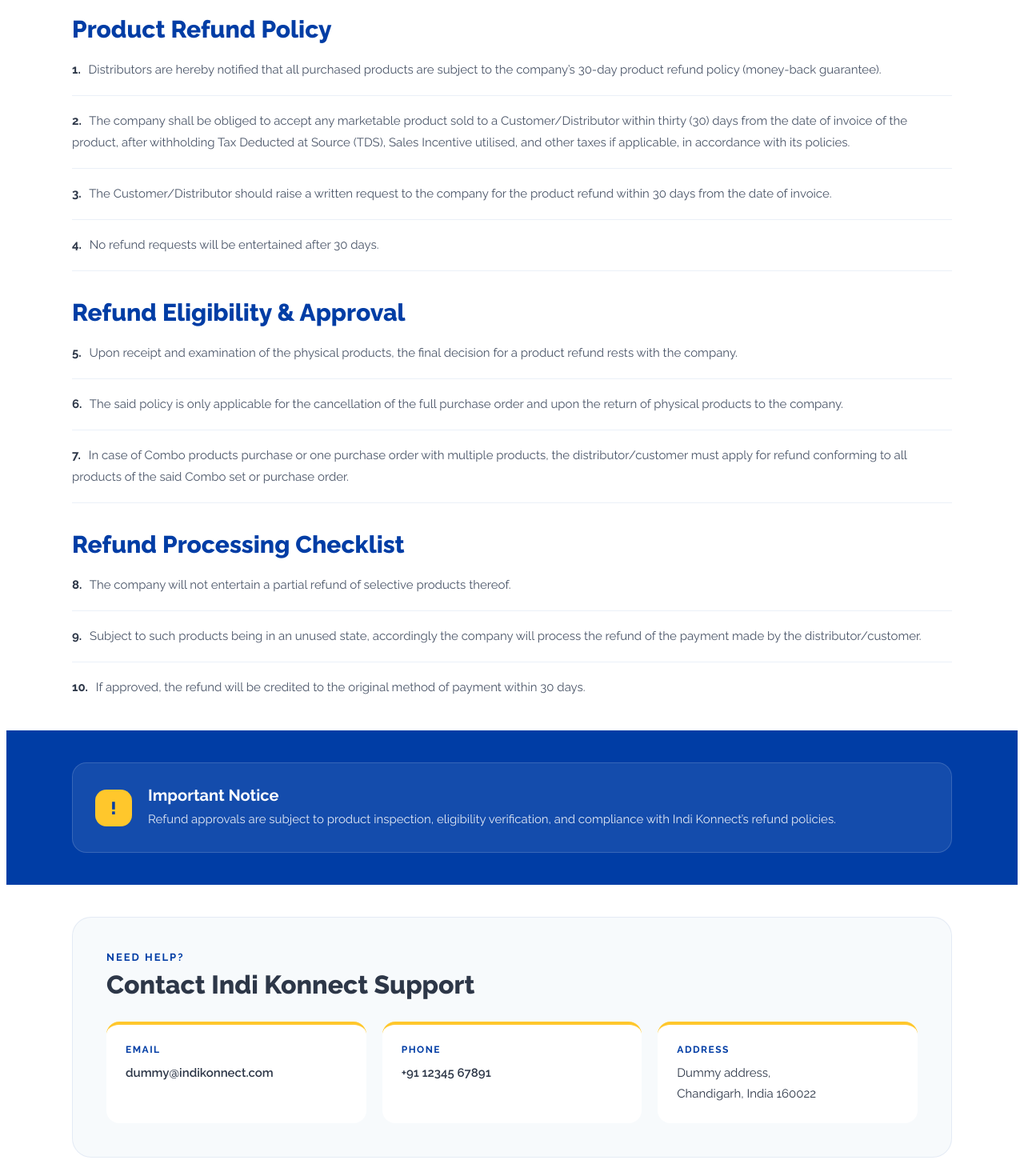
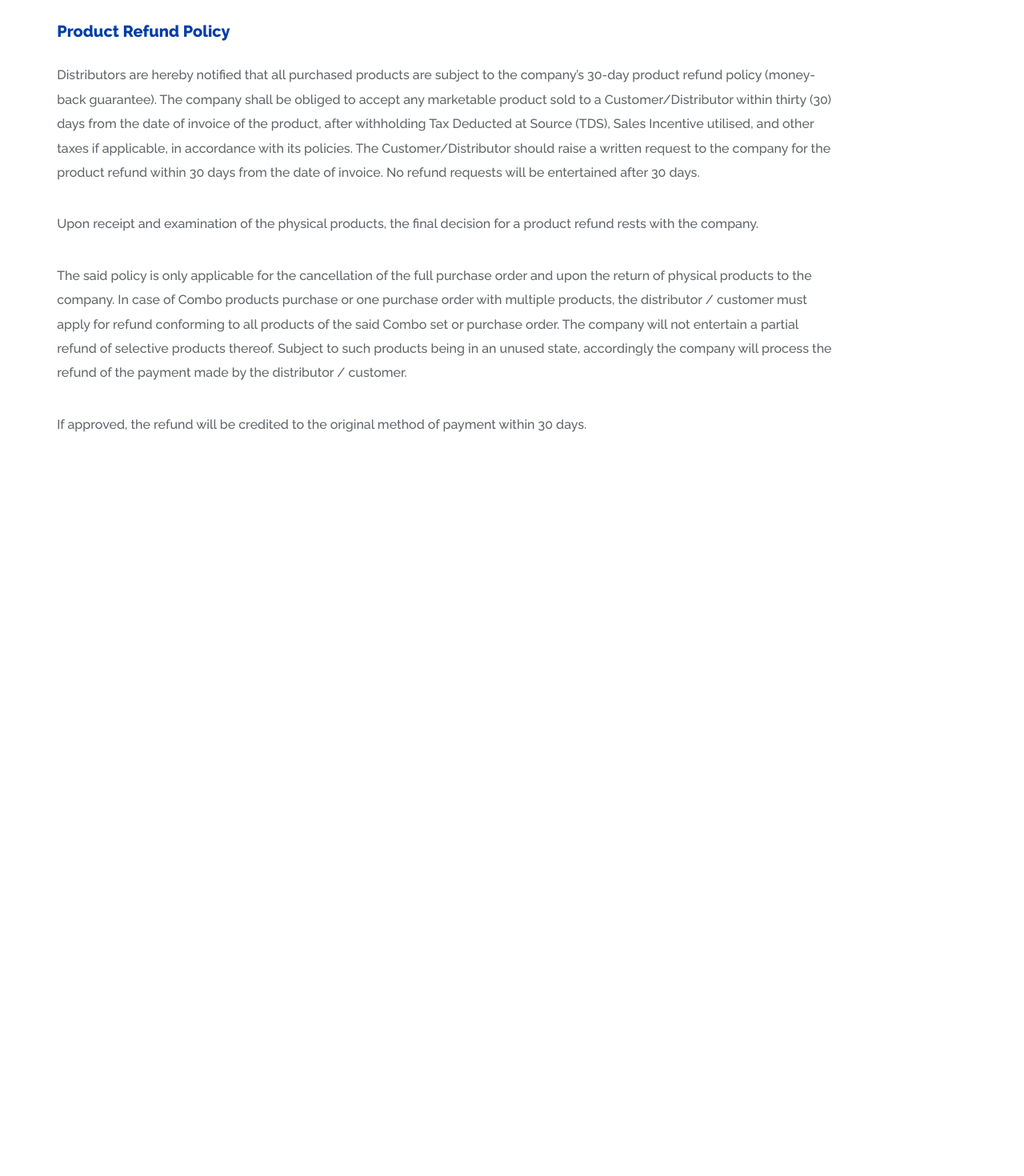
Before and after one commit to aaditya3196/IndiKonnect, a Nuxt app: page /refund-and-cancellation-policy in a window 1280 px wide. Shown: the part 440-1910 px from the top of the page at 80% size. After the commit the page ends 1019 px from the top, so only its background shows below. Built offline with nearby package versions, Linux system fonts and the light colour scheme.

Commit message:
Update refund-and-cancellation-policy.vue

```diff
--- a/app/pages/refund-and-cancellation-policy.vue
+++ b/app/pages/refund-and-cancellation-policy.vue
@@ -49,184 +49,21 @@
           Product Refund Policy
         </h2>
 
-        <div class="legal-point">
-          <p>
-            <span class="point-number">1.</span>
-            Distributors are hereby notified that all purchased products are
-            subject to the company’s 30-day product refund policy
-            (money-back guarantee).
-          </p>
-        </div>
-
-        <div class="legal-point">
-          <p>
-            <span class="point-number">2.</span>
-            The company shall be obliged to accept any marketable product sold
-            to a Customer/Distributor within thirty (30) days from the date of
-            invoice of the product, after withholding Tax Deducted at Source
-            (TDS), Sales Incentive utilised, and other taxes if applicable, in
-            accordance with its policies.
-          </p>
-        </div>
-
-        <div class="legal-point">
-          <p>
-            <span class="point-number">3.</span>
-            The Customer/Distributor should raise a written request to the
-            company for the product refund within 30 days from the date of
-            invoice.
-          </p>
-        </div>
-
-        <div class="legal-point">
-          <p>
-            <span class="point-number">4.</span>
-            No refund requests will be entertained after 30 days.
-          </p>
-        </div>
-
-        <h2 class="section-heading">
-          Refund Eligibility & Approval
-        </h2>
-
-        <div class="legal-point">
-          <p>
-            <span class="point-number">5.</span>
-            Upon receipt and examination of the physical products, the final
-            decision for a product refund rests with the company.
-          </p>
-        </div>
-
-        <div class="legal-point">
-          <p>
-            <span class="point-number">6.</span>
-            The said policy is only applicable for the cancellation of the full
-            purchase order and upon the return of physical products to the
-            company.
-          </p>
-        </div>
-
-        <div class="legal-point">
-          <p>
-            <span class="point-number">7.</span>
-            In case of Combo products purchase or one purchase order with
-            multiple products, the distributor/customer must apply for refund
-            conforming to all products of the said Combo set or purchase order.
-          </p>
-        </div>
-
-        <h2 class="section-heading">
-          Refund Processing Checklist
-        </h2>
-
-        <div class="legal-point">
-          <p>
-            <span class="point-number">8.</span>
-            The company will not entertain a partial refund of selective
-            products thereof.
-          </p>
-        </div>
-
-        <div class="legal-point">
-          <p>
-            <span class="point-number">9.</span>
-            Subject to such products being in an unused state, accordingly the
-            company will process the refund of the payment made by the
-            distributor/customer.
-          </p>
-        </div>
-
-        <div class="legal-point last-point">
-          <p>
-            <span class="point-number">10.</span>
-            If approved, the refund will be credited to the original method of
-            payment within 30 days.
-          </p>
-        </div>
-
-      </div>
-
-    </section>
-
-    <!-- NOTICE -->
-    <section class="notice-section">
-
-      <div class="notice-card reveal">
-
-        <div class="note-icon">
-          !
-        </div>
-
-        <div>
-
-          <p class="notice-title">
-            Important Notice
-          </p>
-
-          <p class="notice-text">
-            Refund approvals are subject to product inspection, eligibility
-            verification, and compliance with Indi Konnect’s refund policies.
-          </p>
-
-        </div>
-
-      </div>
-
-    </section>
-
-    <!-- SUPPORT -->
-    <section class="support-section">
-
-      <div class="support-card reveal">
-
-        <p class="eyebrow-dark">
-          Need Help?
+        <p class="refund-text">
+          Distributors are hereby notified that all purchased products are subject to the company’s 30-day product refund policy (money-back guarantee). The company shall be obliged to accept any marketable product sold to a Customer/Distributor within thirty (30) days from the date of invoice of the product, after withholding Tax Deducted at Source (TDS), Sales Incentive utilised, and other taxes if applicable, in accordance with its policies. The Customer/Distributor should raise a written request to the company for the product refund within 30 days from the date of invoice. No refund requests will be entertained after 30 days.
         </p>
 
-        <h2>
-          Contact Indi Konnect Support
-        </h2>
+        <p class="refund-text">
+          Upon receipt and examination of the physical products, the final decision for a product refund rests with the company.
+        </p>
 
-        <div class="support-grid">
+        <p class="refund-text">
+          The said policy is only applicable for the cancellation of the full purchase order and upon the return of physical products to the company. In case of Combo products purchase or one purchase order with multiple products, the distributor / customer must apply for refund conforming to all products of the said Combo set or purchase order. The company will not entertain a partial refund of selective products thereof. Subject to such products being in an unused state, accordingly the company will process the refund of the payment made by the distributor / customer.
+        </p>
 
-          <div class="support-item">
-
-            <span class="support-label">
-              Email
-            </span>
-
-            <p class="support-value font-medium">
-              dummy@indikonnect.com
-            </p>
-
-          </div>
-
-          <div class="support-item">
-
-            <span class="support-label">
-              Phone
-            </span>
-
-            <p class="support-value font-medium">
-              +91 12345 67891
-            </p>
-
-          </div>
-
-          <div class="support-item">
-
-            <span class="support-label">
-              Address
-            </span>
-
-            <p class="support-value leading-relaxed">
-              Dummy address,<br>
-              Chandigarh, India 160022
-            </p>
-
-          </div>
-
-        </div>
+        <p class="bottom-text">
+          If approved, the refund will be credited to the original method of payment within 30 days.
+        </p>
 
       </div>
 
@@ -343,8 +180,8 @@ onMounted(() => {
 .hero-text{
   color:rgba(255,255,255,0.88);
   font-size:17px;
-  line-height:1.6;
-  max-width:700px;
+  line-height:1.7;
+  max-width:720px;
   margin-bottom:28px;
 }
 
@@ -378,160 +215,38 @@ onMounted(() => {
 /* CONTENT */
 
 .content-section{
-  padding:40px 5%;
+  padding:45px 5% 25px;
+  background:#ffffff;
 }
 
 .content-wrapper{
-  max-width:1100px;
+  max-width:1150px;
   margin:auto;
 }
 
 .content-wrapper h2{
-  font-size:30px;
+  font-size:20px;
+  line-height:1.2;
   color:#003DA5;
-  margin-bottom:20px;
-  font-weight:800;
-}
-
-.section-heading{
-  margin-top:34px;
-}
-
-.legal-point{
-  padding-bottom:18px;
-  margin-bottom:18px;
-  border-bottom:1px solid rgba(0,61,165,0.08);
-}
-
-.last-point{
-  margin-bottom:0;
-  padding-bottom:0;
-  border-bottom:none;
-}
-
-.legal-point p{
-  color:#4A5568;
-  font-size:15px;
-  line-height:1.8;
-}
-
-.point-number{
-  font-weight:700;
-  color:#2D3748;
-  margin-right:6px;
-}
-
-/* NOTICE */
-
-.notice-section{
-  background:#003DA5;
-  padding:40px 5%;
-}
-
-.notice-card{
-  max-width:1100px;
-  margin:auto;
-  display:flex;
-  gap:20px;
-  align-items:center;
-  background:rgba(255,255,255,0.08);
-  border:1px solid rgba(255,255,255,0.15);
-  padding:28px;
-  border-radius:18px;
-}
-
-.note-icon{
-  width:46px;
-  height:46px;
-  border-radius:14px;
-  background:#FFC72C;
-  color:#003DA5;
-  display:flex;
-  align-items:center;
-  justify-content:center;
-  font-size:22px;
-  font-weight:800;
-  flex-shrink:0;
-}
-
-.notice-title{
-  color:white;
-  font-size:20px;
-  margin-bottom:6px;
-  font-weight:700;
-}
-
-.notice-text{
-  color:rgba(255,255,255,0.88);
-  line-height:1.7;
-  font-size:15px;
-}
-
-/* SUPPORT */
-
-.support-section{
-  padding:40px 5%;
-}
-
-.support-card{
-  max-width:1100px;
-  margin:auto;
-  background:#F7FAFC;
-  border-radius:24px;
-  padding:42px;
-  border:1px solid rgba(0,61,165,0.08);
-}
-
-.eyebrow-dark{
-  color:#003DA5;
-  text-transform:uppercase;
-  letter-spacing:2px;
-  font-size:13px;
-  margin-bottom:8px;
-  font-weight:700;
-}
-
-.support-card h2{
-  font-size:32px;
   margin-bottom:28px;
   font-weight:800;
 }
 
-.support-grid{
-  display:grid;
-  grid-template-columns:repeat(3,1fr);
-  gap:20px;
+.refund-text{
+  color:#5F6368;
+  font-size:16px;
+  line-height:1.9;
+  font-weight:500;
+  max-width:980px;
+  margin-bottom:34px;
 }
 
-.support-item{
-  background:white;
-  border-radius:16px;
-  padding:24px;
-  border-top:4px solid #FFC72C;
-}
-
-.support-label{
-  display:block;
-  color:#003DA5;
-  font-size:12px;
-  font-weight:700;
-  text-transform:uppercase;
-  margin-bottom:10px;
-  letter-spacing:1.5px;
-}
-
-.support-value{
-  color:#2D3748;
-  font-size:15px;
-  line-height:1.6;
-}
-
-.font-medium{
-  font-weight:600;
-}
-
-.leading-relaxed{
-  line-height:1.7;
+.bottom-text{
+  color:#5F6368;
+  font-size:16px;
+  line-height:1.9;
+  font-weight:500;
+  margin-top:6px;
 }
 
 /* REVEAL */
@@ -563,27 +278,18 @@ onMounted(() => {
     font-size:16px;
   }
 
-  .content-section,
-  .support-section{
-    padding:34px 6%;
+  .content-section{
+    padding:40px 6% 20px;
   }
 
-  .content-wrapper h2,
-  .support-card h2{
-    font-size:26px;
+  .content-wrapper h2{
+    font-size:28px;
   }
 
-  .support-grid{
-    grid-template-columns:1fr;
-  }
-
-  .notice-card{
-    flex-direction:column;
-    align-items:flex-start;
-  }
-
-  .support-card{
-    padding:30px 22px;
+  .refund-text,
+  .bottom-text{
+    font-size:15px;
+    line-height:1.8;
   }
 
 }
```
